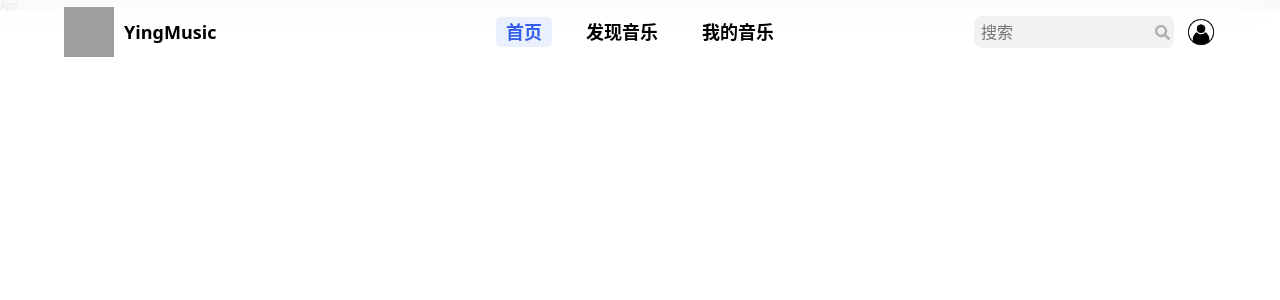
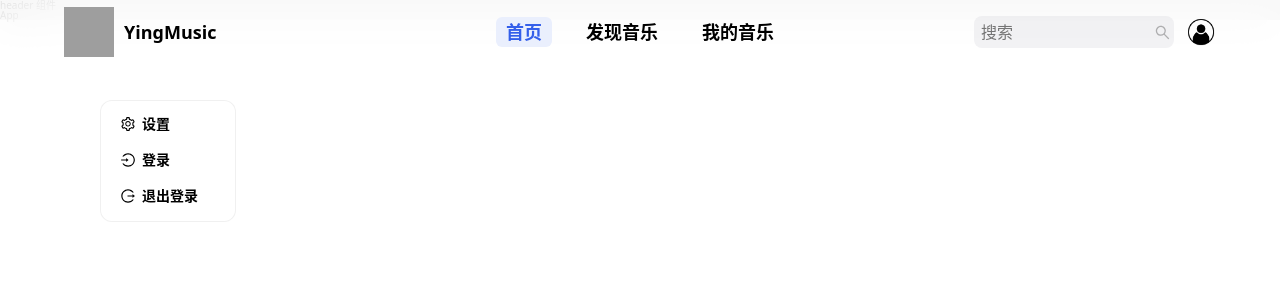
Before and after one commit to KyrieWu/YingMusic-react, a React (Vite) app in the folder YingMusic-react/: page / in a window 1280 px wide. Shown: the top 300 px of the page. Built offline with nearby package versions, Linux system fonts and the light colour scheme; grey boxes are pictures that could not be loaded.

Commit message:
1.引入 ant design icon  2.完成contextMenu组件

```diff
--- a/YingMusic-react/package.json
+++ b/YingMusic-react/package.json
@@ -8,6 +8,7 @@
     "preview": "vite preview"
   },
   "dependencies": {
+    "@ant-design/icons": "^4.8.0",
     "axios": "^1.2.1",
     "react": "^18.2.0",
     "react-dom": "^18.2.0",
--- /dev/null
+++ b/YingMusic-react/src/components/ContextMenu/index.tsx
@@ -0,0 +1,33 @@
+import React, { ReactNode, useState } from "react";
+import styles from "./style.module.scss";
+
+type Props = {
+  children: ReactNode[];
+  name: string;
+};
+
+const contextMenu: React.FC<Props> = (props: Props) => {
+  const [top, setTop] = useState("100px");
+  const [left, setLeft] = useState("100px");
+  const [showMenu, setShowMenu] = useState(true);
+  const { children } = props;
+
+  return (
+    <div className={styles.context_menu}>
+      {showMenu && (
+        <div className={styles.menu} style={{ top: top, left: left }}>
+          {children?.length &&
+            children.map((item: ReactNode, index: number) => {
+              return (
+                <div className={styles.item} key={index}>
+                  {item}
+                </div>
+              );
+            })}
+        </div>
+      )}
+    </div>
+  );
+};
+
+export default contextMenu;
--- /dev/null
+++ b/YingMusic-react/src/components/ContextMenu/style.module.scss
@@ -0,0 +1,60 @@
+.context_menu {
+  width: 100%;
+  height: 100%;
+  user-select: none;
+
+  .menu {
+    position: fixed;
+    min-width: 136px;
+    max-width: 240px;
+    background: rgba(255, 255, 255, 0.88);
+    box-shadow: 0 6px 12px -4px rgab(0, 0, 0, 0.08);
+    border: 1px solid rgba(0, 0, 0, 0.06);
+    backdrop-filter: blur(12px);
+    border-radius: 12px;
+    box-sizing: border-box;
+    padding: 6px;
+    z-index: 1000;
+    transition: background 125ms ease-out, opacity 125ms ease-out,
+      transform 125ms ease-out;
+
+    &:focus {
+      outline: none;
+    }
+
+    .item {
+      font-weight: 600;
+      font-size: 14px;
+      padding: 10px 14px;
+      border-radius: 8px;
+      cursor: pointer;
+      color: var(--color-text);
+      display: flex;
+      align-items: center;
+      list-style: none;
+
+      &:hover {
+        color: var(--color-primary);
+        background: var(--color-primary-bg-for-transparent);
+        transition: opacity 125ms ease-out, transform 125ms ease-out;
+      }
+
+      &:active {
+        opacity: 0.75;
+        transform: scale(0.95);
+      }
+
+      span {
+        height: 16px;
+        width: 16px;
+        margin-right: 5px;
+      }
+    }
+  }
+}
+
+@supports (-moz-appearance: none) {
+  .menu {
+    background-color: var(--color-body-bg) !important;
+  }
+}
--- a/YingMusic-react/src/components/Header/index.tsx
+++ b/YingMusic-react/src/components/Header/index.tsx
@@ -1,12 +1,32 @@
-import React from "react";
-import searchIcon from "@/assets/icons/search.svg";
+import React, { useState } from "react";
+import ContextMenu from "../ContextMenu";
+import {
+  SearchOutlined,
+  LoginOutlined,
+  SettingOutlined,
+  LogoutOutlined,
+} from "@ant-design/icons";
 import loginIcon from "@/assets/icons/login.png";
-import styles from "./header.module.scss";
+import styles from "./style.module.scss";
 import { useLocation } from "react-router-dom";
 
 const Header: React.FC = () => {
   const location = useLocation();
+  const [inputFocus, setInputFocus] = useState(false);
+
+  // 处理 input 的 onFocus 事件
+  const focusHandler = () => {
+    setInputFocus(true);
+  };
+
+  // 处理 input 的 onBlur 事件
+  const blurHandler = () => {
+    setInputFocus(false);
+  };
+
   return (
+    <div>
+      {"header 组件 "}
       <header>
         <div className={styles.navigation_logo}>
           <img src="/music.ico" alt="" />
@@ -19,16 +39,41 @@ const Header: React.FC = () => {
         </div>
         <div className={styles.right_part}>
           <div className={styles.search_box}>
-          <div className={styles.container}>
+            <div
+              className={[
+                styles.container,
+                inputFocus === true ? styles.active : "",
+              ].join(" ")}
+            >
               <div className={styles.input}>
-              <input type="search" placeholder="搜索" />
+                <input
+                  type="search"
+                  placeholder="搜索"
+                  onFocus={focusHandler}
+                  onBlur={blurHandler}
+                />
               </div>
-            <img src={searchIcon} />
+              <SearchOutlined className={styles.searchIcon} />
             </div>
           </div>
-        <img className={styles.avator} src={loginIcon} alt="" loading="lazy" />
+          <img className={styles.avator} src={loginIcon} alt="" />
         </div>
       </header>
+      <ContextMenu name="nihao">
+        <div>
+          <SettingOutlined />
+          设置
+        </div>
+        <div>
+          <LoginOutlined />
+          登录
+        </div>
+        <div>
+          <LogoutOutlined />
+          退出登录
+        </div>
+      </ContextMenu>
+    </div>
   );
 };
 
--- a/YingMusic-react/src/components/Header/header.module.scss
+++ b/YingMusic-react/src/components/Header/style.module.scss
@@ -116,9 +116,10 @@ header {
       border-radius: 8px;
       width: 200px;
 
-      img {
+      .searchIcon {
         height: 15px;
         width: 15px;
+        font-size: 15px;
         color: var(--color-text);
         opacity: 0.28;
 
@@ -144,7 +145,7 @@ header {
       background: var(--color-secondary-bg-for-transparent);
 
       input,
-      img {
+      .searchIcon {
         opacity: 1;
         color: var(--color-primary);
       }
```
Also changed, not shown: 1 other file (tests, documents, lock files or other folders). Lines whose indentation alone changed are shown as unchanged.
